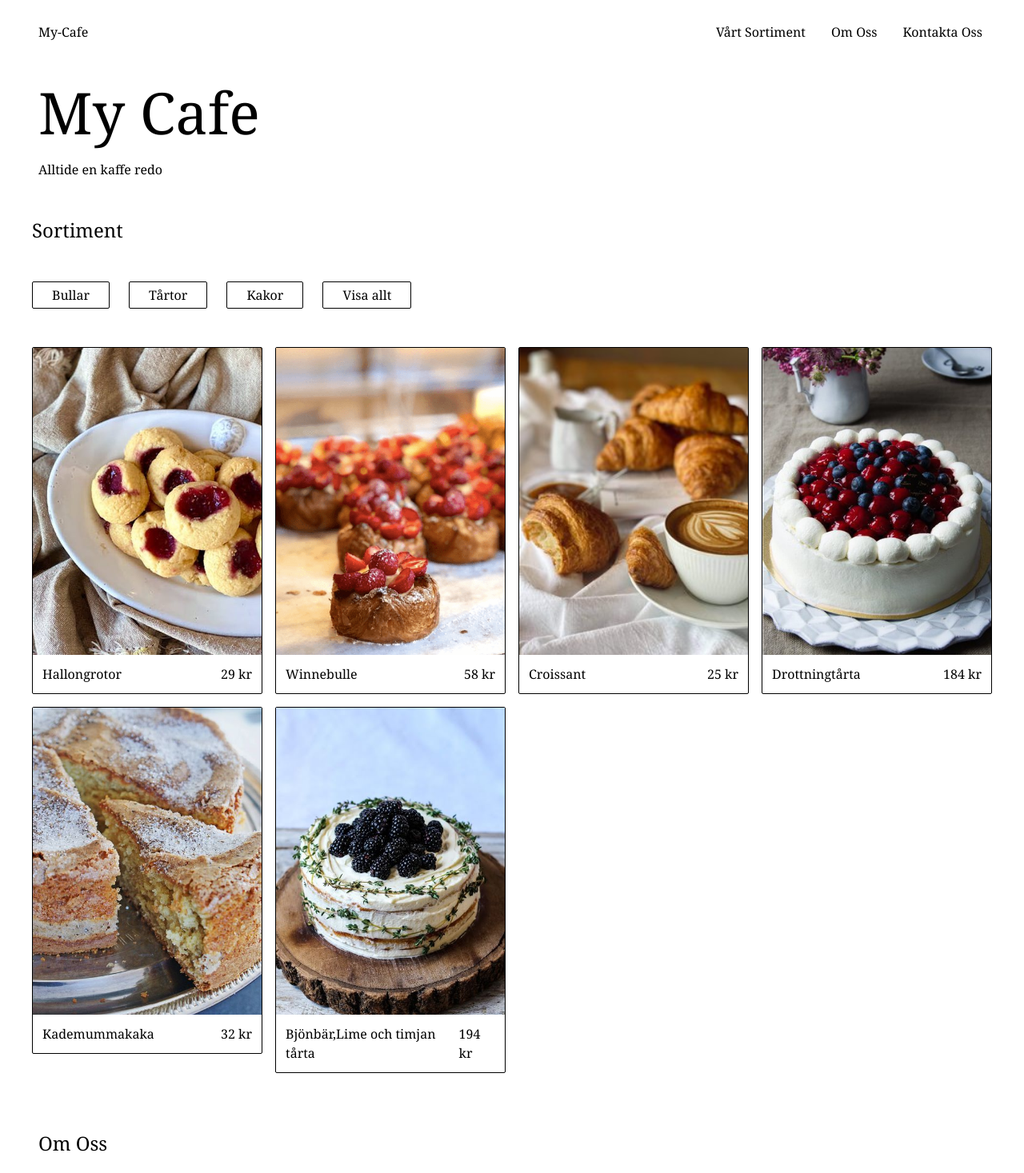
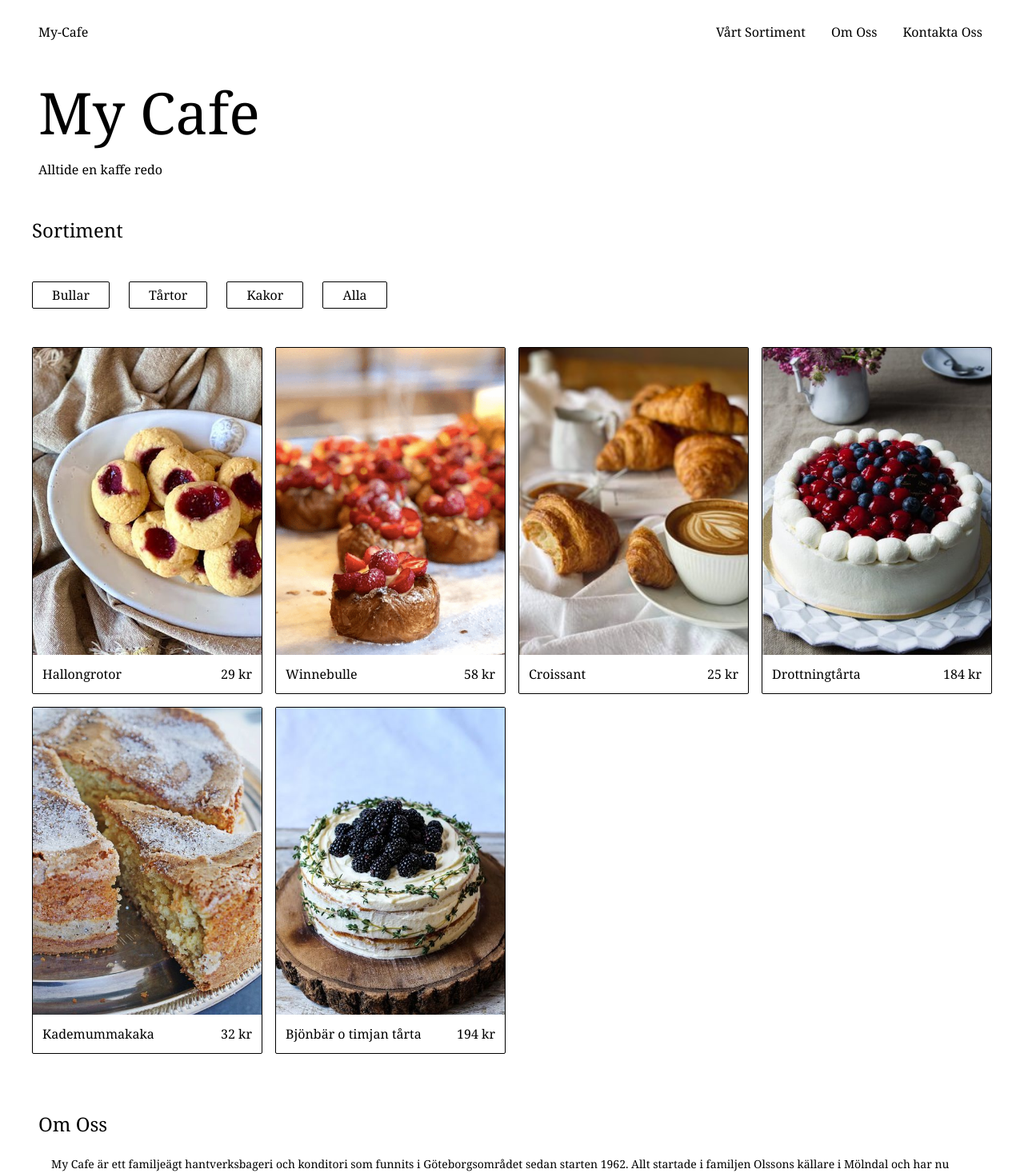
Before and after one commit to TaraSkoglund/my-cafe, a Next.js app: page / in a window 1280 px wide. Shown: the top 1467 px of the page at 80% size. Built offline with nearby package versions, Linux system fonts and the light colour scheme.

Commit message:
changed nam in data file

```diff
--- a/components/Assortment.jsx
+++ b/components/Assortment.jsx
@@ -1,3 +1,4 @@
+"use client";
 import { MOCK_PRODUCTS } from "@/constants";
 import Link from "next/link";
 import { useState } from "react";
@@ -43,7 +44,7 @@ export default function Assortment() {
           className="py-1 px-6 border rounded-sm border-black hover:shadow-2xl"
           onClick={() => handleFilter("Alla")}
         >
-          Visa allt
+          Alla
         </button>
       </div>
       <ul className="grid gap-4 justify-center md:grid-cols-2 xl:grid-cols-4">
--- a/constants/index.js
+++ b/constants/index.js
@@ -102,7 +102,7 @@ export const MOCK_PRODUCTS = [
   {
     id: 6,
     typ: "Tårta",
-    title: "Bjönbär,Lime och timjan tårta",
+    title: "Bjönbär o timjan tårta",
     href: "/bjonbarlimetimjan",
     img: "/assets/tårta4.jpeg",
     ingredients: [
```
